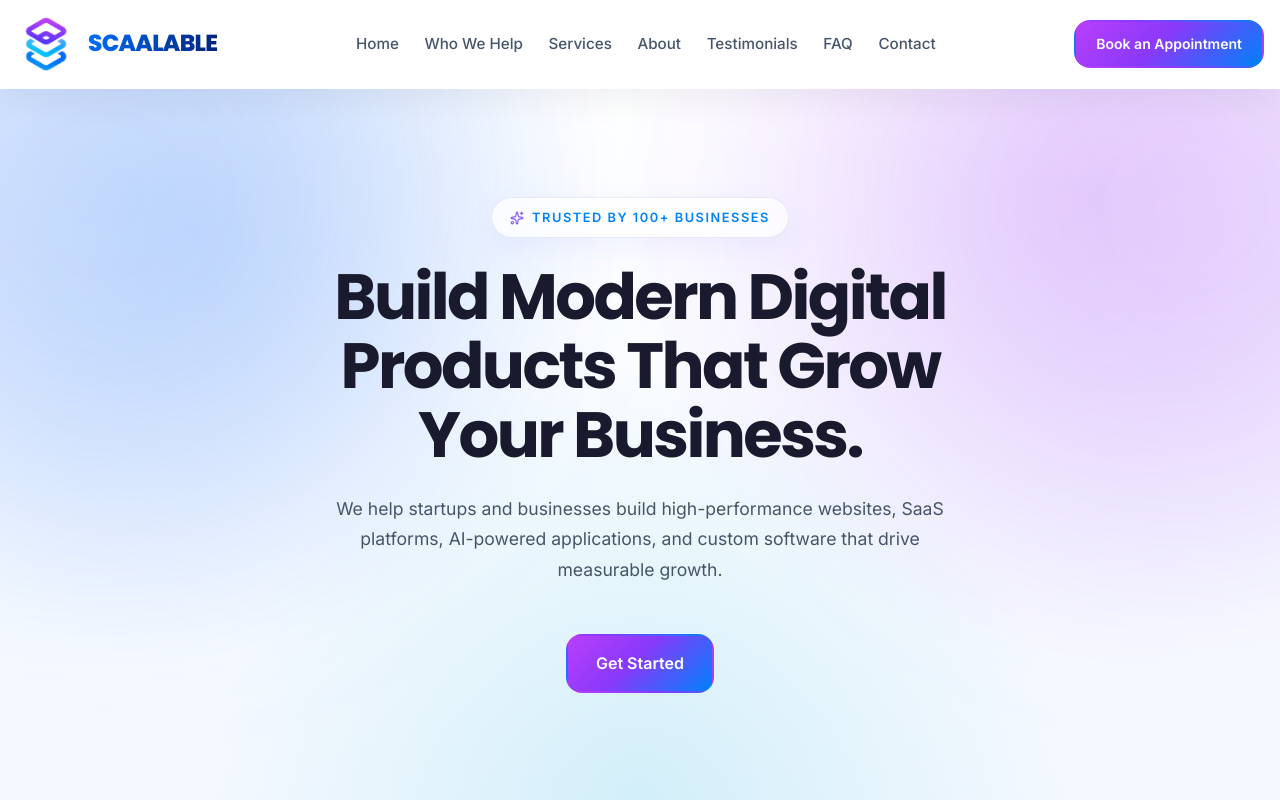
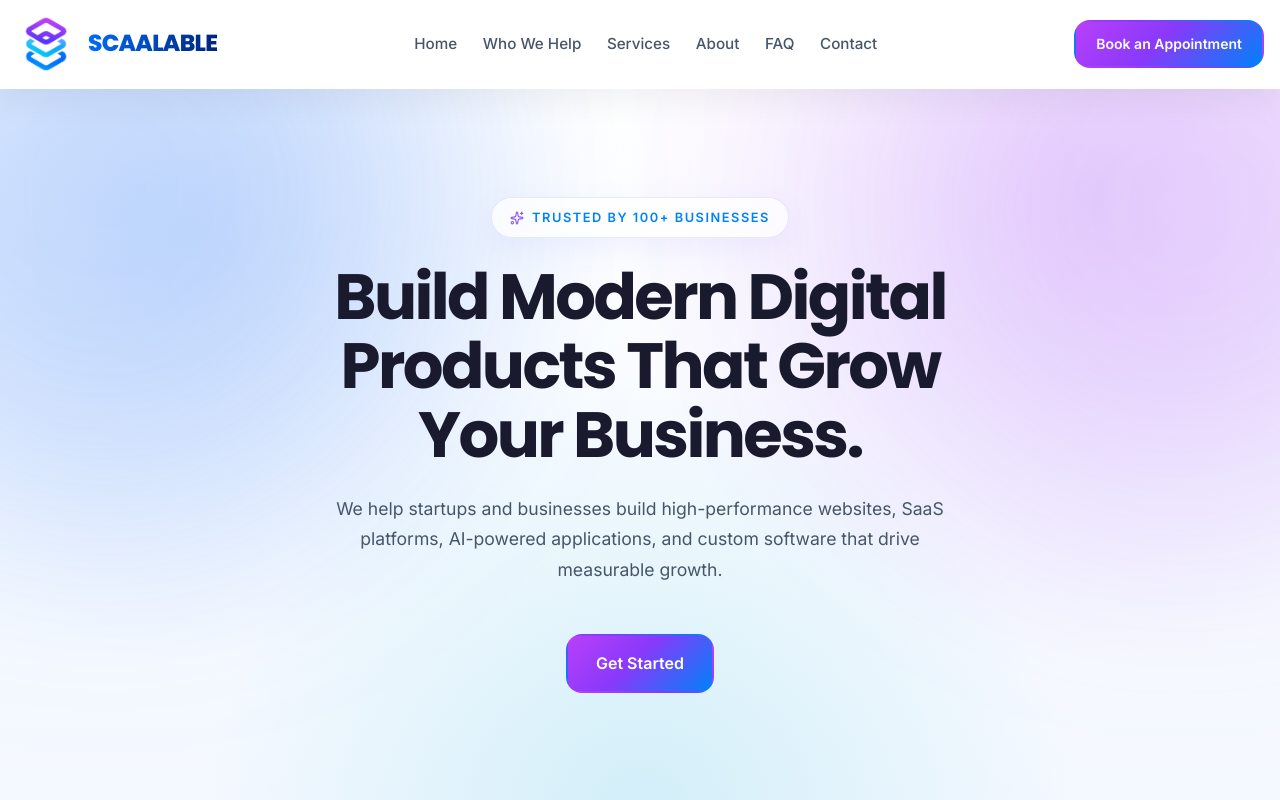
Before and after one commit to Scaalable-dev/scaalable, a React (Vite) app: page / in a window 1280 px wide. Shown: the top 800 px of the page. Built offline with nearby package versions, Linux system fonts and the light colour scheme.

Commit message:
fix(design):remove testimonial section

```diff
--- a/src/components/layout/Navbar/navLinks.js
+++ b/src/components/layout/Navbar/navLinks.js
@@ -19,18 +19,18 @@ const navLinks = [
     label: "About",
     href: "#about",
   },
+  // {
+  //   id: 5,
+  //   label: "Testimonials",
+  //   href: "#testimonials",
+  // },
   {
     id: 5,
-    label: "Testimonials",
-    href: "#testimonials",
-  },
-  {
-    id: 6,
     label: "FAQ",
     href: "#faq",
   },
   {
-    id: 7,
+    id: 6,
     label: "Contact",
     href: "#contact",
   },
--- a/src/pages/Home.jsx
+++ b/src/pages/Home.jsx
@@ -3,7 +3,6 @@ import Contact from "../components/sections/Contact";
 import FAQ from "../components/sections/FAQ";
 import Hero from "../components/sections/Hero";
 import Services from "../components/sections/Services";
-import Testimonials from "../components/sections/Testimonials";
 import WhoWeHelp from "../components/sections/WhoWeHelp/WhoWeHelp";
 
 const Home = () => {
@@ -13,7 +12,7 @@ const Home = () => {
       <WhoWeHelp />
       <Services />
       <About />
-      <Testimonials />
+      {/* <Testimonials /> */}
       <FAQ />
       <Contact />
     </main>
```
